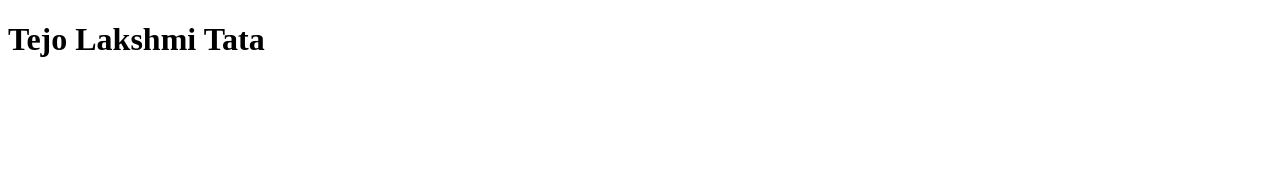
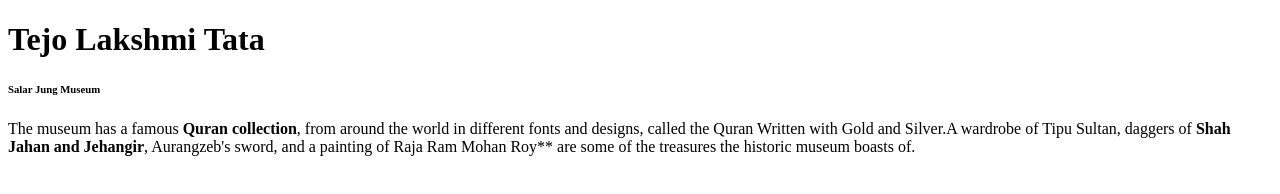
Before and after one commit to 44-563-Web-Apps-F22/44563-webapps-assignment-3-TejoTata, a plain HTML site: page index.html in a window 1280 px wide. Drawn offline with Linux system fonts and the light colour scheme.

Commit message:
added Museum and Descrition

```diff
--- a/index.html
+++ b/index.html
@@ -7,3 +7,5 @@
         <h1>Tejo Lakshmi Tata </h1>
     </body>
 </html>
+<h6>Salar Jung Museum</h6>
+<p>The museum has a famous <b>Quran collection</b>, from around the world in different fonts and designs, called the Quran Written with Gold and Silver.A wardrobe of Tipu Sultan, daggers of <b>Shah Jahan and Jehangir</b>, Aurangzeb's sword, and a painting of Raja Ram Mohan Roy** are some of the treasures the historic museum boasts of.</p>
```
